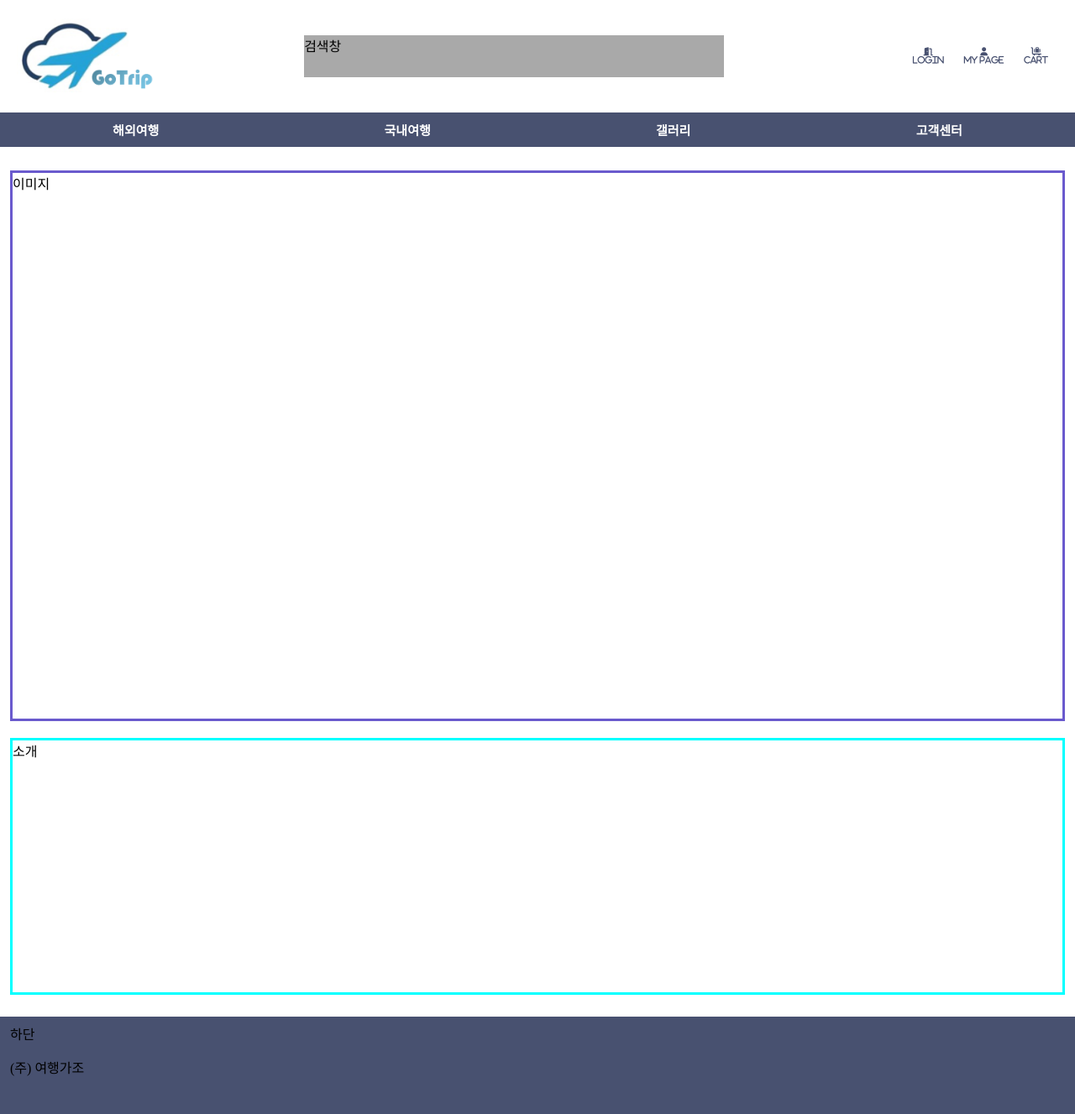
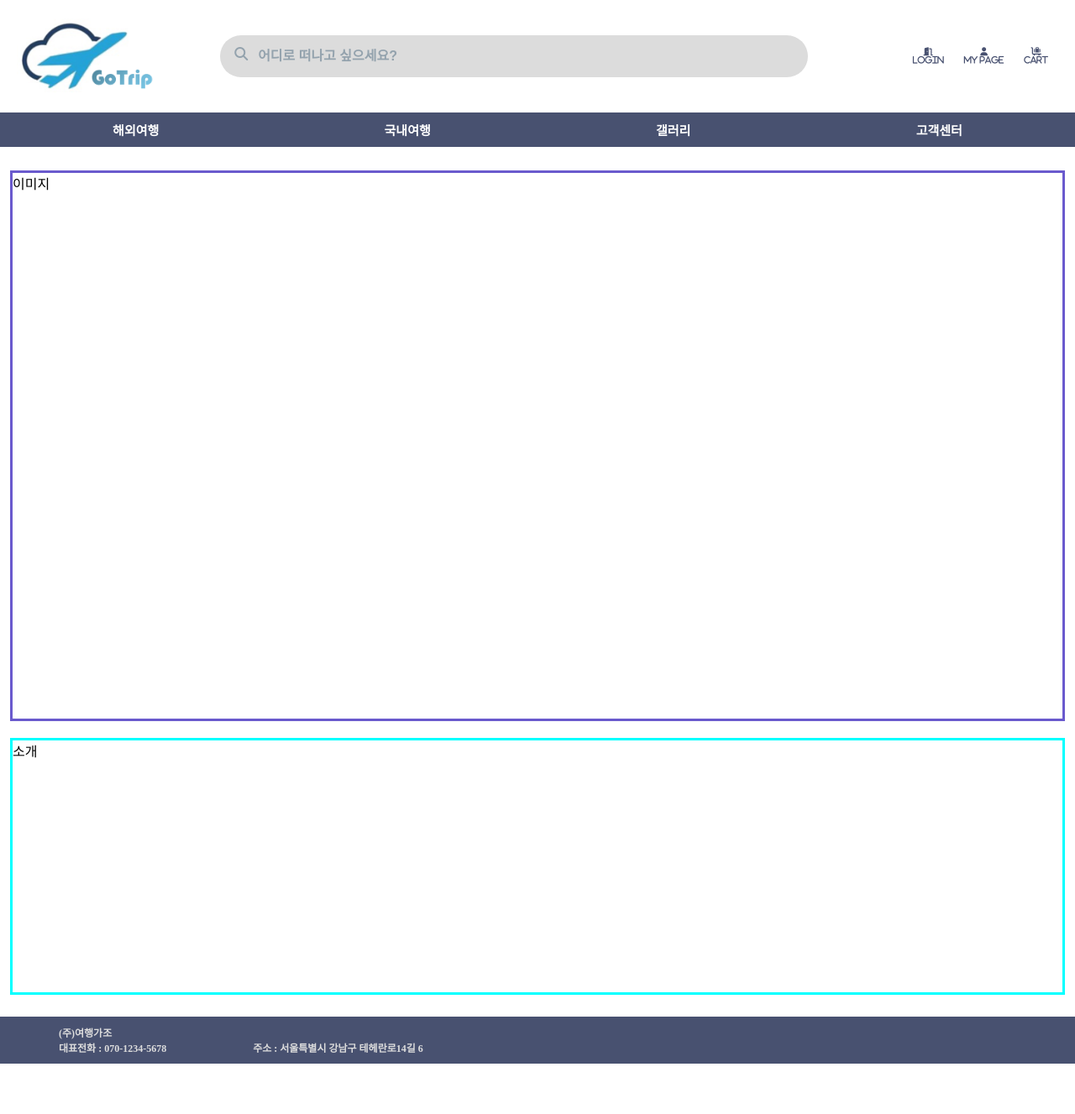
Before and after one commit to hyejinss/GoTrip, a plain HTML site: page Frontend/5. mainPage/index.html in a window 1280 px wide. Shown: the whole page at 84% size. After the commit the page ends 1267 px from the top, so only its background shows below. Drawn offline with Linux system fonts and the light colour scheme.

Commit message:
fifth commit

```diff
--- a/Frontend/5. mainPage/index.html
+++ b/Frontend/5. mainPage/index.html
@@ -6,22 +6,33 @@
     <meta name="viewport" content="width=device-width, initial-scale=1.0">
     <title>메인페이지</title>
     <link rel="stylesheet" href="style.css">
+    <link href="//maxcdn.bootstrapcdn.com/font-awesome/4.1.0/css/font-awesome.min.css" rel="stylesheet">
     <script src="https://kit.fontawesome.com/875a512441.js" crossorigin="anonymous">
     </script>
 </head>
 <body>
+  <script>
+
+
+  </script>
+
     <header class="head">
         <div class="head__logo">
             <a href="../5. mainPage/index.html">
                 <img src="../5. mainPage/goTripIcon.png" width="170" height="90"></a>
         </div>
 
-        <div class="head__search">검색창</div>
+        <div class="search__box">
+          <div class="searchform">
+            <span class="icon"><i class="fa fa-search"></i></span>
+            <input type="search" id="search" autocomplete="off" placeholder="어디로 떠나고 싶으세요?">
+          </div>
+        </div>
 
         <ul class="head__icons">
-            <li><a href="../1. loginPage/index.html"><i class="fa-solid fa-door-open"><br />LOGIN</i></a></li>
-            <li><a href="../6. myPage/index.html"><i class="fa-solid fa-user"><br />MY PAGE</i></a></li>
-            <li><a href="../10. cartPage/index.html"><i class="fa-solid fa-cart-flatbed-suitcase"><br />CART</i></a></li>
+          <li><a href="../1. loginPage/index.html"><i class="fa-solid fa-door-open"><br />LOGIN</i></a></li>
+          <li><a href="../6. myPage/index.html"><i class="fa-solid fa-user"><br />MY PAGE</i></a></li>
+          <li><a href="../10. cartPage/index.html"><i class="fa-solid fa-cart-flatbed-suitcase"><br />CART</i></a></li>
         </ul>
     </header>
 
@@ -55,10 +66,17 @@
         <div class="content__introduce">소개</div>
     </main>
 
-    <footer class="foot">하단
-        <p>
-            <span>(주) 여행가조</span>
-        </p>
-    </footer>
+    <div class="foot">
+      <span>
+        <strong>(주)여행가조</strong>
+      </span>
+      <br>
+      <span>
+        <strong>대표전화 : 070-1234-5678</strong>
+      </span>
+      <span>
+        <strong>주소 : 서울특별시 강남구 테헤란로14길 6</strong>
+      </span>
+    </div>
 </body>
 </html>
--- a/Frontend/5. mainPage/style.css
+++ b/Frontend/5. mainPage/style.css
@@ -14,12 +14,6 @@ a {
     padding: 20px 20px;
 }
 
-.head__search {
-    background-color: #a9a9a9;
-    width: 500px;
-    height: 50px;
-}
-
 .head__icons {
   text-decoration: none;
   list-style: none;
@@ -33,6 +27,71 @@ a {
 .head__icons li a {
   text-align: center;
   font-size: 10px;
+  color: #485170;
+}
+
+.searchform {
+  width: 700px;
+  vertical-align: middle;
+  white-space: nowrap;
+  position: relative;
+}
+
+.searchform input#search {
+  width: 700px;
+  height: 50px;
+  background: #dcdcdc;
+  border: none;
+  font-size: 12pt;
+  font-weight: 700;
+  float: left;
+  color: #485170;
+  padding-left: 45px;
+  border-radius: 48px;
+
+  -webkit-transition: background .55s ease;
+  -moz-transition: background .55s ease;
+  -ms-transition: background .55s ease;
+  -o-transition: background .55s ease;
+  transition: background .55s ease;
+}
+
+.searchform input#search::-webkit-input-placeholder {
+  color: #93a2ad;
+}
+
+.searchform input#search:-moz-placeholder {
+  color: #93a2ad;
+}
+
+.searchform input#search::-moz-placeholder {
+  color: #93a2ad;
+}
+
+.searchform input#search:-ms-input-placeholder {
+  color: #93a2ad;
+ }
+
+.searchform input#search:hover, .searchform input#search:focus, .searchform input#search:active {
+  outline: none;
+  background: #ffffff;
+}
+
+/* 크롬 자동완성 값 삭제 */
+input:-webkit-autofill{-webkit-box-shadow: 0 0 0 30px #fff inset; -webkit-text-fill-color: #000;}
+input:-webkit-autofill, input:-webkit-autofill:hover, input:-webkit-autofill:focus, input:-webkit-autofill:active{transition:background-color 5000s ease-in-out 0s;}
+
+.searchform .icon {
+  position: absolute;
+  top: 50%;
+  margin-left: 17px;
+  margin-top: 14px;
+  z-index: 1;
+  color: #93a2ad;
+}
+
+.searchform:hover .icon {
+  margin-top: 14px;
   color: #485170;
 }
 
@@ -110,10 +169,15 @@ a {
 }
 
 .foot {
-    height: 100px;
     background-color:#485170;
-    padding: 8px 12px;
+    padding: 10px 20px;
     margin-top: 20px;
+}
+
+.foot span {
+  font-size: 12px;
+  color: #ddd;
+  padding: 0 50px;
 }
 
 @media screen and (max-width: 768px) {
```
Also changed, not shown: Frontend/5. mainPage/bl_calendar_arrow.png (added), Frontend/5. mainPage/ico_search_total.png (added). Lines whose indentation alone changed are shown as unchanged.
